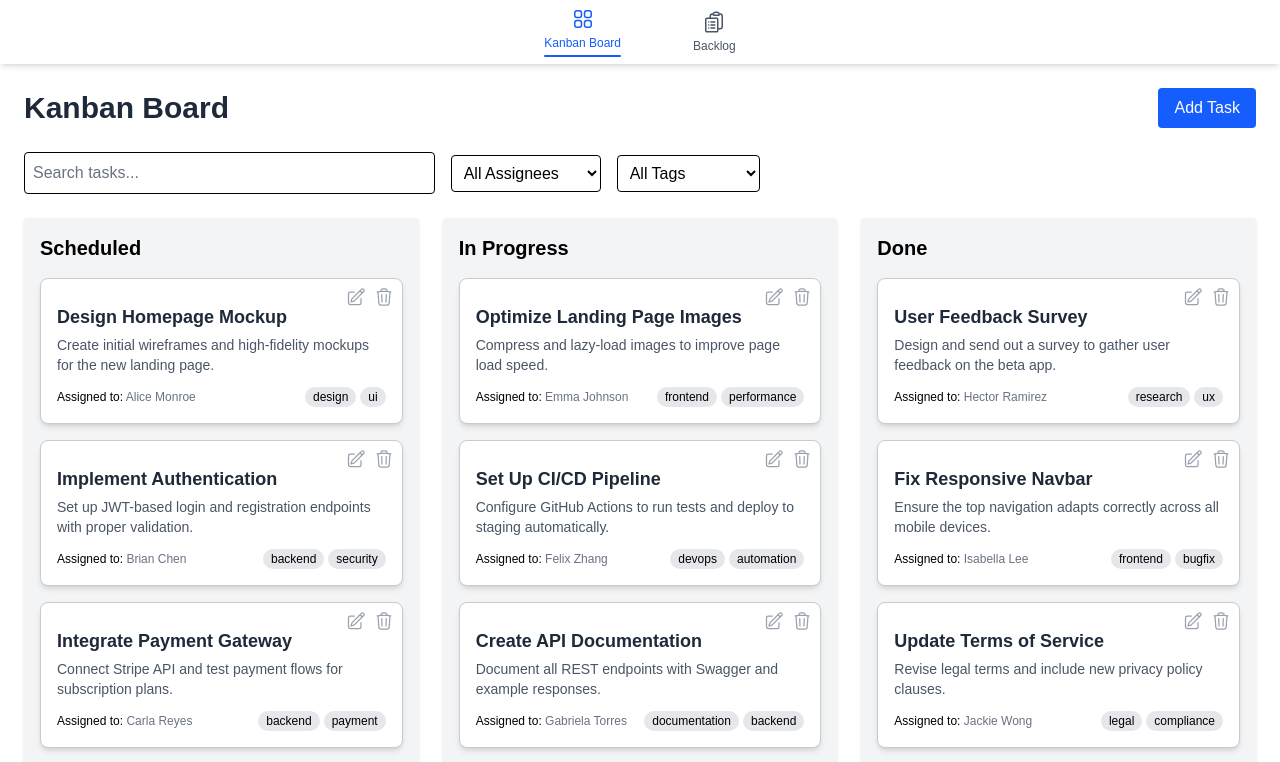
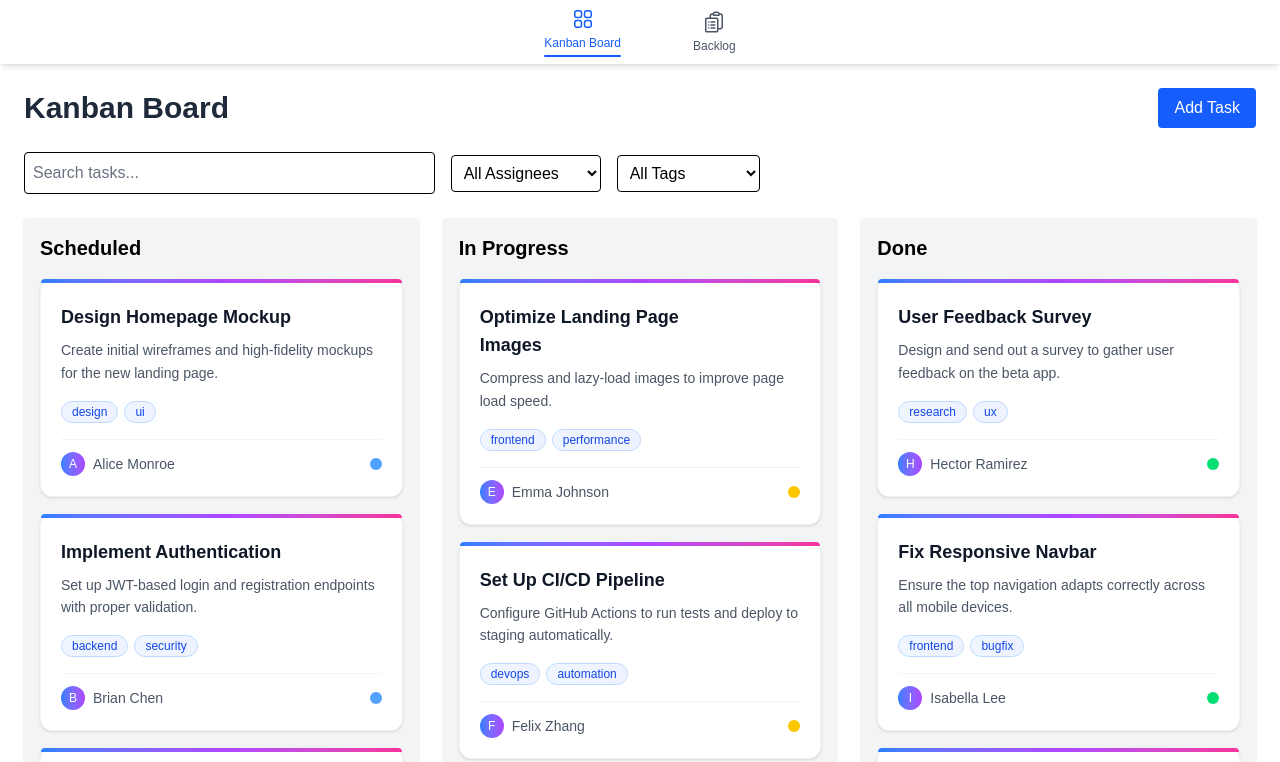
Before and after one commit to geraldanekwe/kanban, a Next.js app: page / in a window 1280 px wide. Shown: the top 762 px of the page. Built offline with nearby package versions, Linux system fonts and the light colour scheme.

Commit message:
update task card styling

```diff
--- a/components/TaskCard.tsx
+++ b/components/TaskCard.tsx
@@ -2,6 +2,7 @@ import React from "react";
 import { Task } from "@/types/task";
 import { Draggable } from "@hello-pangea/dnd";
 import { TrashIcon, PencilSquareIcon } from "@heroicons/react/24/outline";
+import { TASK_STATUS } from "@/constants/taskStatus";
 
 interface TaskCardProps {
   task: Task;
@@ -30,6 +31,7 @@ export const TaskCard: React.FC<TaskCardProps> = ({
           }
           onClick?.();
         };
+
         const handleButtonClick = (e: React.MouseEvent, action: () => void) => {
           e.stopPropagation();
           if (snapshot.isDragging) {
@@ -45,59 +47,87 @@ export const TaskCard: React.FC<TaskCardProps> = ({
             {...provided.draggableProps}
             {...provided.dragHandleProps}
             onClick={handleClick}
-            className={`bg-white p-4 rounded-lg shadow-md hover:shadow-lg transition relative cursor-pointer mb-4 border border-[#cbcbcb] ${
-              snapshot.isDragging ? "ring-2 ring-blue-400 shadow-2xl" : ""
+            className={`group relative bg-white rounded-xl shadow-sm border border-gray-100
+              hover:shadow-xl hover:border-blue-200 transition-all duration-300 cursor-pointer mb-4
+              transform hover:-translate-y-1 ${
+                snapshot.isDragging
+                  ? "ring-2 ring-blue-400 shadow-2xl scale-105 rotate-3"
+                  : ""
               }`}
-            style={{
-              ...provided.draggableProps.style,
-              transform: snapshot.isDragging
-                ? `${provided.draggableProps.style?.transform} rotate(5deg)`
-                : provided.draggableProps.style?.transform,
-            }}
+            style={provided.draggableProps.style}
           >
-            <div className="absolute top-2 right-2 flex gap-2 mb-4">
+            <div className="h-1 bg-gradient-to-r from-blue-500 via-purple-500 to-pink-500 rounded-t-xl" />
+
+            <div className="p-5">
+              <div className="absolute top-3 right-3 flex gap-1 opacity-0 group-hover:opacity-100 transition-opacity">
                 <button
                   onClick={(e) =>
                     handleButtonClick(e, () => onOpenModal?.(task, "edit"))
                   }
-                className="text-gray-400 hover:text-purple-600 transition"
+                  className="p-1.5 rounded-lg bg-blue-50 text-blue-600 hover:bg-blue-100 transition-colors"
                   aria-label="Edit Task"
                   disabled={snapshot.isDragging}
                 >
-                <PencilSquareIcon className="h-5 w-5" />
+                  <PencilSquareIcon className="h-4 w-4" />
                 </button>
-
                 <button
                   onClick={(e) =>
                     handleButtonClick(e, () => onOpenModal?.(task, "delete"))
                   }
-                className="text-gray-400 hover:text-red-500 transition"
+                  className="p-1.5 rounded-lg bg-red-50 text-red-600 hover:bg-red-100 transition-colors"
                   aria-label="Delete Task"
                   disabled={snapshot.isDragging}
                 >
-                <TrashIcon className="h-5 w-5" />
+                  <TrashIcon className="h-4 w-4" />
                 </button>
               </div>
 
-            <h3 className="font-semibold text-lg text-gray-800 pt-2">
+              <h3 className="font-semibold text-lg text-gray-900 mb-2 pr-20 line-clamp-2">
                 {task.title}
               </h3>
-            <p className="text-gray-600 text-sm mt-1">{task.description}</p>
 
-            <div className="flex justify-between items-center mt-3">
-              <span className="text-xs">
-                <span className="text-black">Assigned to:</span>{" "}
-                <span className="text-gray-500">{task.assignee}</span>
-              </span>
-              <div className="flex gap-1 flex-wrap">
+              <p className="text-gray-600 text-sm mb-4 line-clamp-3 leading-relaxed">
+                {task.description}
+              </p>
+
+              {task.tags.length > 0 && (
+                <div className="flex flex-wrap gap-1.5 mb-4">
                   {task.tags.map((tag) => (
                     <span
                       key={tag}
-                    className="text-xs text-black bg-gray-200 rounded-full px-2 py-0.5"
+                      className="inline-flex items-center px-2.5 py-0.5 rounded-full text-xs font-medium
+                        bg-gradient-to-r from-blue-50 to-indigo-50 text-blue-700 border border-blue-200"
                     >
                       {tag}
                     </span>
                   ))}
+                </div>
+              )}
+
+              <div className="flex items-center justify-between pt-3 border-t border-gray-100">
+                <div className="flex items-center gap-2">
+                  <div
+                    className="w-6 h-6 bg-gradient-to-r from-blue-500 to-purple-500 rounded-full
+                    flex items-center justify-center text-white text-xs font-medium"
+                  >
+                    {task.assignee.charAt(0).toUpperCase()}
+                  </div>
+                  <span className="text-sm text-gray-600 font-medium">
+                    {task.assignee}
+                  </span>
+                </div>
+
+                <div
+                  className={`w-3 h-3 rounded-full ${
+                    task.status === TASK_STATUS.DONE
+                      ? "bg-green-400"
+                      : task.status === TASK_STATUS.IN_PROGRESS
+                      ? "bg-yellow-400"
+                      : task.status === TASK_STATUS.SCHEDULED
+                      ? "bg-blue-400"
+                      : "bg-gray-400"
+                  }`}
+                />
               </div>
             </div>
           </div>
```
Lines whose indentation alone changed are shown as unchanged.
